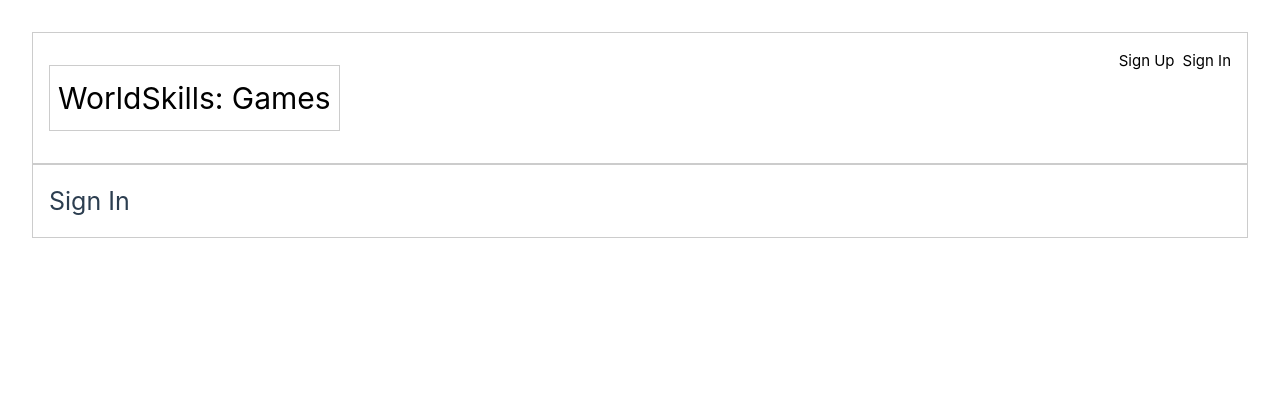
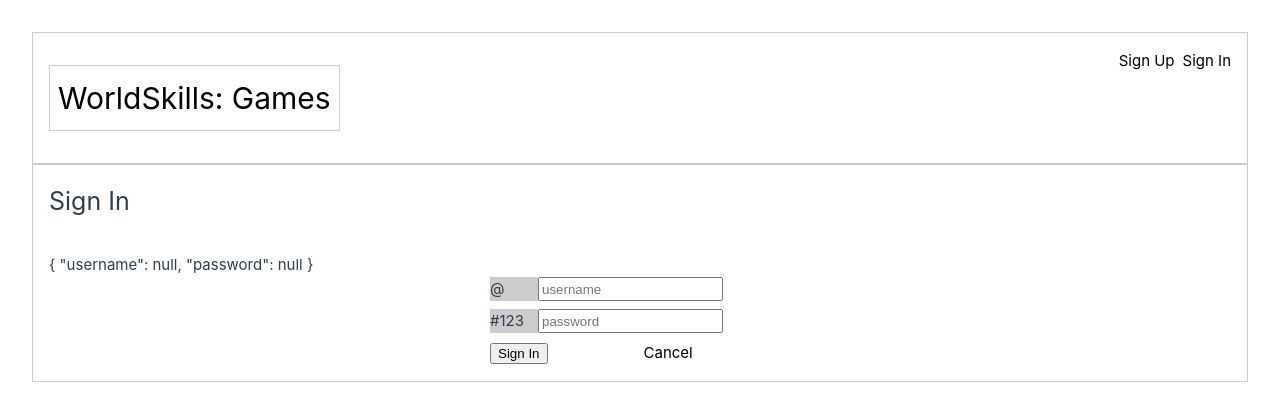
Before and after one commit to DanielCheang007/module_d_s2, a Vue app: page /sign_in in a window 1280 px wide. Shown: the top 402 px of the page. Built offline with nearby package versions, Linux system fonts and the light colour scheme.

Commit message:
add sign in component

```diff
--- a/src/views/auth/SignIn.vue
+++ b/src/views/auth/SignIn.vue
@@ -1,5 +1,103 @@
+<script setup>
+import { ref } from 'vue'
+
+const API_URL = import.meta.env.VITE_API_URL
+
+// blank template for form and error messge
+const blankTmpl = {
+    username: null,
+    password: null
+}
+
+const formData = ref({...blankTmpl})
+
+const errors = ref(null)
+
+const result = ref(null)
+
+async function signin() {
+
+    // clear error messages
+    errors.value = null
+
+    const url = API_URL + '/auth/signin'
+
+    const res = await fetch(url, {
+        method: "POST",
+        headers: {
+            "Content-Type": "application/json",
+        },
+        body: JSON.stringify(formData.value)
+    })
+
+    const json = await res.json()
+
+    if (json.status === 'invalid') {
+        errors.value = json?.message
+    }
+
+    result.value = json
+
+    formData.value = {...blankTmpl}
+}
+
+</script>
+
 <template>
     <div class="page-header">
         <h1>Sign In</h1>
     </div>
+    <div class="page-content">
+        <div>
+            {{ formData }}
+        </div>
+        <div>
+            {{ result }}
+        </div>
+        <form @submit.prevent.stop="signin">
+            <div class="error">{{ errors }}</div>
+            <div>
+                <label>
+                    <span>@</span>
+                    <input type="text" placeholder="username" v-model="formData.username">
+                </label>
+            </div>
+            <div class="field">
+                <label>
+                    <span>#123</span>
+                    <input type="password" placeholder="password" v-model="formData.password">
+                </label>
+            </div>
+            <div class="actions">
+                <input type="submit" value="Sign In">
+                <a href="#" @click.prevent="cancel">Cancel</a>
+            </div>
+        </form>
+    </div>
 </template>
+
+<style scoped>
+    form {
+        width: 300px;
+        margin: 0 auto;
+    }
+    label {
+        display: inline-flex;
+    }
+    label > span {
+        background: #ccc;
+        width: 3rem;
+    }
+
+    .field {
+        margin: .5rem 0;
+    }
+
+    .actions a {
+        margin-left: 6rem;
+    }
+
+    .error {
+        color: red;
+    }
+</style>
```
